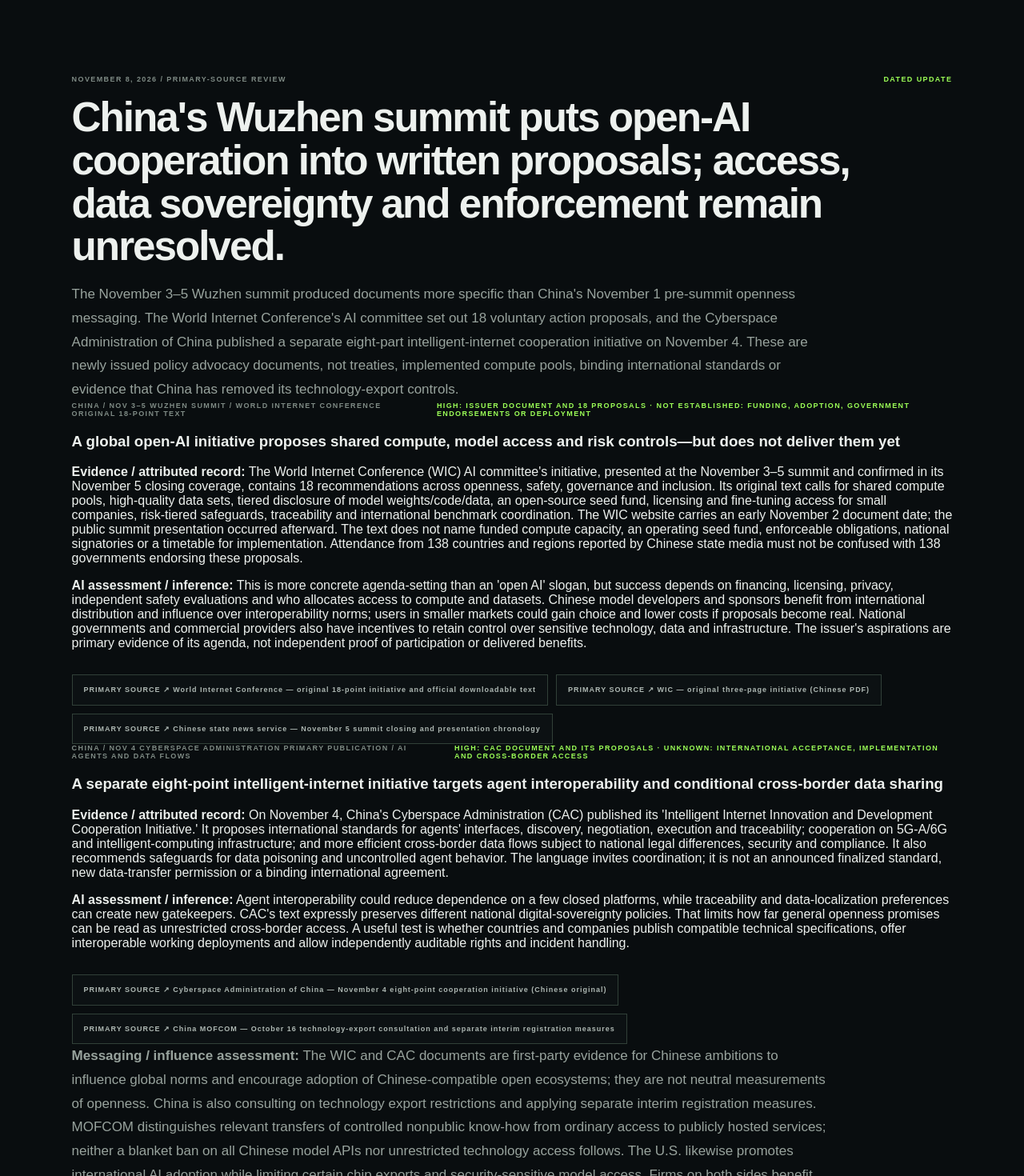
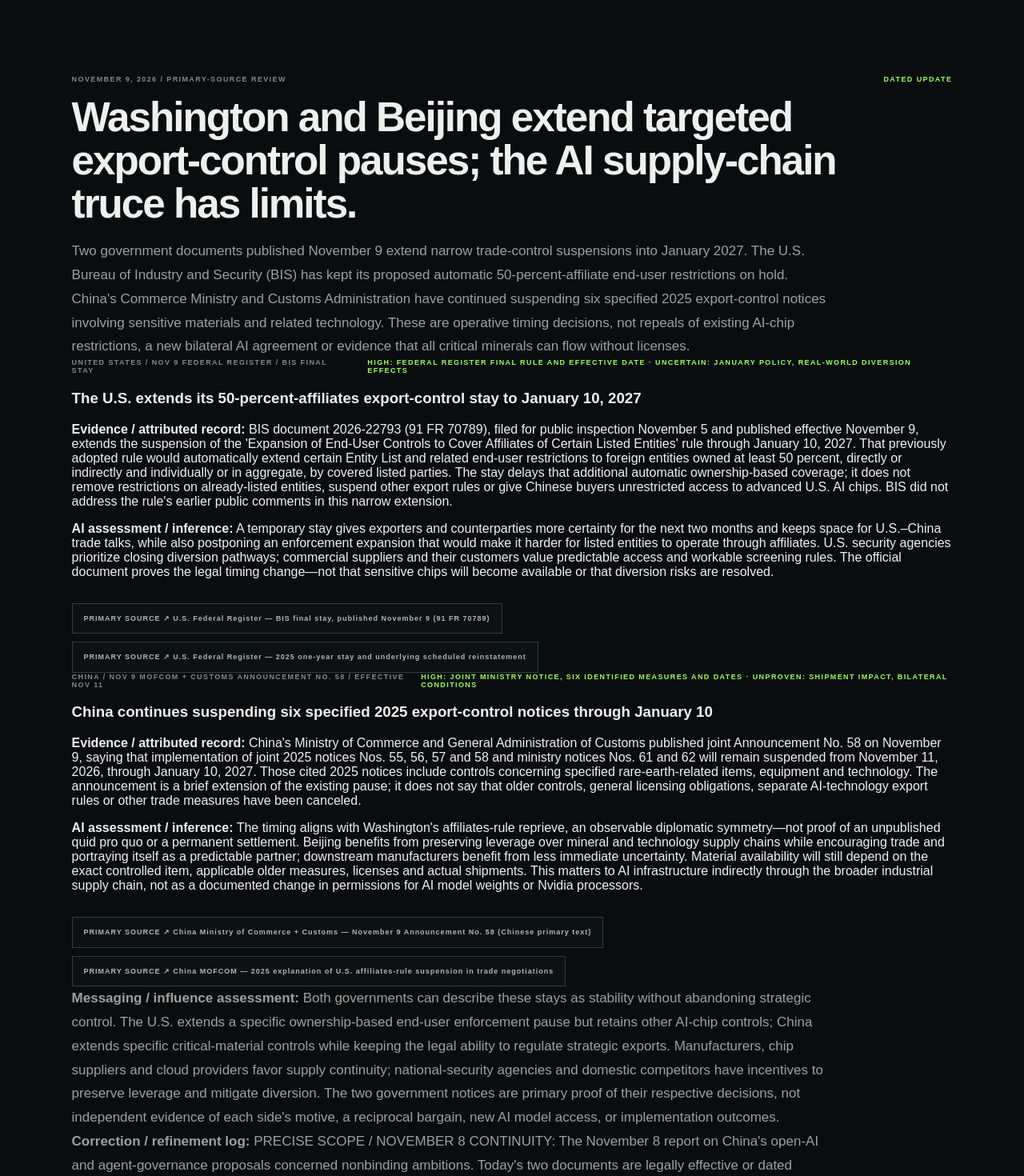
Before and after one commit to stjames22/wirelessrumor, a Next.js app: page /geopolitics in a window 1280 px wide. Shown: the part 4880-6350 px from the top of the page at 80% size. Built offline with nearby package versions, Linux system fonts and the light colour scheme.

Commit message:
editorial: November 9 U.S.–China export-control stay extensions

```diff
--- a/app/geopolitics/page.tsx
+++ b/app/geopolitics/page.tsx
@@ -84,6 +84,60 @@ const briefs = [
 
 
 const datedEditorialUpdates = [
+  {
+    "date": "NOVEMBER 9, 2026",
+    "slug": "2026-11-09-us-china-export-control-stays",
+    "title": "Washington and Beijing extend targeted export-control pauses; the AI supply-chain truce has limits.",
+    "overview": "Two government documents published November 9 extend narrow trade-control suspensions into January 2027. The U.S. Bureau of Industry and Security (BIS) has kept its proposed automatic 50-percent-affiliate end-user restrictions on hold. China's Commerce Ministry and Customs Administration have continued suspending six specified 2025 export-control notices involving sensitive materials and related technology. These are operative timing decisions, not repeals of existing AI-chip restrictions, a new bilateral AI agreement or evidence that all critical minerals can flow without licenses.",
+    "developments": [
+      {
+        "label": "UNITED STATES / NOV 9 FEDERAL REGISTER / BIS FINAL STAY",
+        "headline": "The U.S. extends its 50-percent-affiliates export-control stay to January 10, 2027",
+        "fact": "BIS document 2026-22793 (91 FR 70789), filed for public inspection November 5 and published effective November 9, extends the suspension of the 'Expansion of End-User Controls to Cover Affiliates of Certain Listed Entities' rule through January 10, 2027. That previously adopted rule would automatically extend certain Entity List and related end-user restrictions to foreign entities owned at least 50 percent, directly or indirectly and individually or in aggregate, by covered listed parties. The stay delays that additional automatic ownership-based coverage; it does not remove restrictions on already-listed entities, suspend other export rules or give Chinese buyers unrestricted access to advanced U.S. AI chips. BIS did not address the rule's earlier public comments in this narrow extension.",
+        "assessment": "A temporary stay gives exporters and counterparties more certainty for the next two months and keeps space for U.S.–China trade talks, while also postponing an enforcement expansion that would make it harder for listed entities to operate through affiliates. U.S. security agencies prioritize closing diversion pathways; commercial suppliers and their customers value predictable access and workable screening rules. The official document proves the legal timing change—not that sensitive chips will become available or that diversion risks are resolved.",
+        "confidence": "HIGH: FEDERAL REGISTER FINAL RULE AND EFFECTIVE DATE · UNCERTAIN: JANUARY POLICY, REAL-WORLD DIVERSION EFFECTS",
+        "sources": [
+          [
+            "U.S. Federal Register — BIS final stay, published November 9 (91 FR 70789)",
+            "https://www.federalregister.gov/d/2026-22793"
+          ],
+          [
+            "U.S. Federal Register — 2025 one-year stay and underlying scheduled reinstatement",
+            "https://www.federalregister.gov/d/2025-19846"
+          ]
+        ]
+      },
+      {
+        "label": "CHINA / NOV 9 MOFCOM + CUSTOMS ANNOUNCEMENT NO. 58 / EFFECTIVE NOV 11",
+        "headline": "China continues suspending six specified 2025 export-control notices through January 10",
+        "fact": "China's Ministry of Commerce and General Administration of Customs published joint Announcement No. 58 on November 9, saying that implementation of joint 2025 notices Nos. 55, 56, 57 and 58 and ministry notices Nos. 61 and 62 will remain suspended from November 11, 2026, through January 10, 2027. Those cited 2025 notices include controls concerning specified rare-earth-related items, equipment and technology. The announcement is a brief extension of the existing pause; it does not say that older controls, general licensing obligations, separate AI-technology export rules or other trade measures have been canceled.",
+        "assessment": "The timing aligns with Washington's affiliates-rule reprieve, an observable diplomatic symmetry—not proof of an unpublished quid pro quo or a permanent settlement. Beijing benefits from preserving leverage over mineral and technology supply chains while encouraging trade and portraying itself as a predictable partner; downstream manufacturers benefit from less immediate uncertainty. Material availability will still depend on the exact controlled item, applicable older measures, licenses and actual shipments. This matters to AI infrastructure indirectly through the broader industrial supply chain, not as a documented change in permissions for AI model weights or Nvidia processors.",
+        "confidence": "HIGH: JOINT MINISTRY NOTICE, SIX IDENTIFIED MEASURES AND DATES · UNPROVEN: SHIPMENT IMPACT, BILATERAL CONDITIONS",
+        "sources": [
+          [
+            "China Ministry of Commerce + Customs — November 9 Announcement No. 58 (Chinese primary text)",
+            "https://www.mofcom.gov.cn/zwgk/zcfb/art/2026/art_91466027f465467985942a639a9485f4.html"
+          ],
+          [
+            "China MOFCOM — 2025 explanation of U.S. affiliates-rule suspension in trade negotiations",
+            "https://www.mofcom.gov.cn/syxwfb/art/2025/art_b558dcb5391f49ad809f068868746296.html"
+          ]
+        ]
+      }
+    ],
+    "messaging": "Both governments can describe these stays as stability without abandoning strategic control. The U.S. extends a specific ownership-based end-user enforcement pause but retains other AI-chip controls; China extends specific critical-material controls while keeping the legal ability to regulate strategic exports. Manufacturers, chip suppliers and cloud providers favor supply continuity; national-security agencies and domestic competitors have incentives to preserve leverage and mitigate diversion. The two government notices are primary proof of their respective decisions, not independent evidence of each side's motive, a reciprocal bargain, new AI model access, or implementation outcomes.",
+    "correction": "PRECISE SCOPE / NOVEMBER 8 CONTINUITY: The November 8 report on China's open-AI and agent-governance proposals concerned nonbinding ambitions. Today's two documents are legally effective or dated government actions—but neither creates an open-model treaty. The Chinese extension starts November 11, whereas the U.S. rule takes effect November 9; both specify January 10, 2027 as the stay endpoint. A previous deadline warning that the U.S. affiliates rule would automatically resume November 10 is superseded by the November 9 published BIS stay. Earlier separate reporting on China's October 16 AI-technology export consultation, interim registrations, U.S. DeepSeek federal-system exclusions and chip-specific restrictions is unchanged.",
+    "sources": [
+      [
+        "U.S. Bureau of Industry and Security — November 9 federal rule",
+        "https://www.federalregister.gov/d/2026-22793"
+      ],
+      [
+        "China MOFCOM and Customs — November 9 joint announcement No. 58",
+        "https://www.mofcom.gov.cn/zwgk/zcfb/art/2026/art_91466027f465467985942a639a9485f4.html"
+      ]
+    ]
+  },
   {
     "date": "NOVEMBER 8, 2026",
     "slug": "2026-11-08-wuzhen-open-ai-governance-actions",
```
